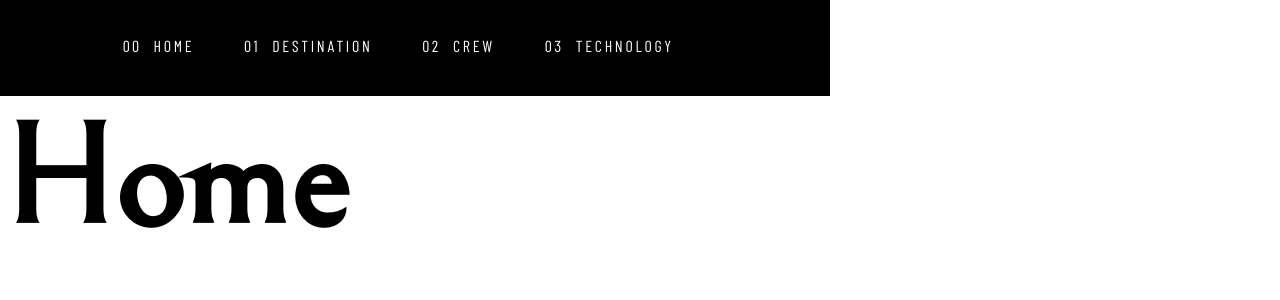
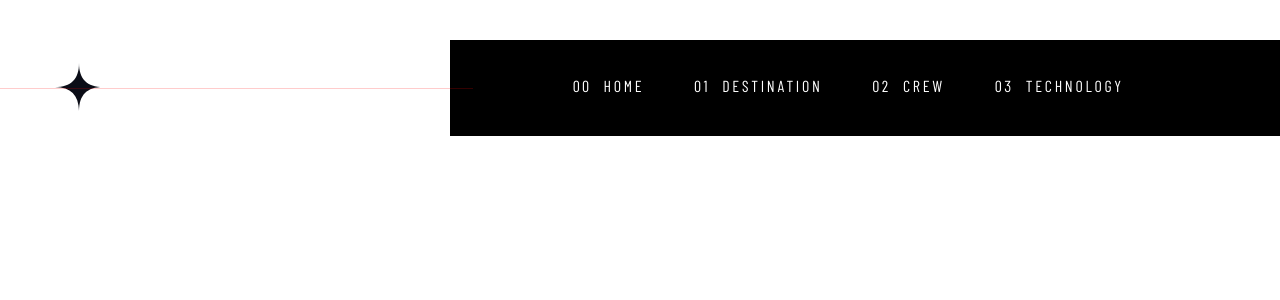
Before and after one commit to ElieB77/space_tourism, a Next.js app in the folder space_tourism/: page / in a window 1280 px wide. Shown: the top 300 px of the page. Built offline with nearby package versions, Linux system fonts and the light colour scheme.

Commit message:
Add Header component.

```diff
--- a/space_tourism/src/app/(routes)/layout.tsx
+++ b/space_tourism/src/app/(routes)/layout.tsx
@@ -1,6 +1,7 @@
 import "@/app/_styles/main.scss";
 import { Navbar } from "../_components/Navbar";
 import data from "@/app/_assets/data.json";
+import { Header } from "../_components/Header";
 
 export default function RootLayout({
   children,
@@ -10,7 +11,7 @@ export default function RootLayout({
   return (
     <html lang="en">
       <body>
-        <Navbar data={data.menu} />
+        <Header navbar={<Navbar data={data.menu} />} />
         {children}
       </body>
     </html>
--- a/space_tourism/src/app/(routes)/page.tsx
+++ b/space_tourism/src/app/(routes)/page.tsx
@@ -1,9 +1,5 @@
-import "@/app/_styles/main.scss";
+import "@/app/_styles/pages/_home.scss";
 
 export default function Home() {
-  return (
-    <main>
-      <h1 className="h1">Home</h1>
-    </main>
-  );
+  return <div className="__home"></div>;
 }
--- /dev/null
+++ b/space_tourism/src/app/_components/Header/index.tsx
@@ -0,0 +1,24 @@
+import "@/app/_styles/components/_header.scss";
+import Image from "next/image";
+import Link from "next/link";
+
+interface HeaderProps {
+  navbar: JSX.Element;
+}
+
+export const Header = (props: HeaderProps): JSX.Element => {
+  return (
+    <div className="__header">
+      <Link href={"/"}>
+        <Image
+          src={"/images/shared/logo.svg"}
+          width={48}
+          height={48}
+          alt="Logo"
+          priority
+        />
+      </Link>
+      {props.navbar}
+    </div>
+  );
+};
--- a/space_tourism/src/app/_components/Navbar/index.tsx
+++ b/space_tourism/src/app/_components/Navbar/index.tsx
@@ -11,15 +11,18 @@ interface NavbarProps {
   data: INavlink[];
 }
 
-export const Navbar = (props: NavbarProps) => {
+export const Navbar = (props: NavbarProps): JSX.Element => {
   return (
     <div className="__navbar">
+      <hr />
       {props.data.map((el: INavlink) => {
         return (
-          <Link className="nav_link" key={el.index} href={el.to}>
-            <span>{el.index}</span>
-            <span>{el.link}</span>
-          </Link>
+          <>
+            <Link className="nav_link" key={el.index} href={el.to}>
+              <span>{el.index}</span>
+              <span>{el.link}</span>
+            </Link>
+          </>
         );
       })}
     </div>
--- a/space_tourism/src/app/_styles/base/_reset.scss
+++ b/space_tourism/src/app/_styles/base/_reset.scss
@@ -12,6 +12,7 @@
 
 body {
   font-family: $barlow;
+  overflow: hidden;
 }
 
 // input,
--- /dev/null
+++ b/space_tourism/src/app/_styles/components/_header.scss
@@ -0,0 +1,10 @@
+.__header {
+  display: flex;
+  align-items: center;
+  justify-content: space-between;
+  padding-top: 40px;
+
+  & img {
+    margin-left: 55px;
+  }
+}
--- a/space_tourism/src/app/_styles/components/_index.scss
+++ b/space_tourism/src/app/_styles/components/_index.scss
@@ -0,0 +1,2 @@
+@forward "navbar";
+@forward "header";
--- a/space_tourism/src/app/_styles/components/_navbar.scss
+++ b/space_tourism/src/app/_styles/components/_navbar.scss
@@ -8,6 +8,18 @@
   align-items: center;
   gap: 50px;
   padding: 0 0 0 123px;
+  position: relative;
+
+  & hr {
+    position: absolute;
+    width: 473px;
+    height: 1px;
+    background-color: red !important;
+    color: red;
+    left: -450px;
+    border: none;
+    opacity: 0.2;
+  }
 
   & a {
     height: 96px;
--- a/space_tourism/src/app/_styles/globals.scss
+++ /dev/null
@@ -1,30 +0,0 @@
-@font-face {
-  font-family: "Bellefair";
-  src: url(/fonts/Bellefair-Regular.otf) format("truetype");
-  font-display: swap;
-}
-
-@font-face {
-  font-family: "Barlow Condensed";
-  src: url(/fonts/BarlowCondensed-Regular-webfont.woff) format("truetype");
-  font-display: swap;
-}
-
-@font-face {
-  font-family: "Barlow";
-  src: url(/fonts/Barlow-Regular.ttf) format("truetype");
-  font-display: swap;
-}
-
-$dark: #0b0d17;
-$light: #fff;
-$bright: #d0d6f9;
-
-:root {
-  --data-dark-color: $dark;
-  --data-light-color: $light;
-  --data-bright-color: $bright;
-  --data-font-bellefair: "Bellefair";
-  --data-font-barlow: "Barlow";
-  --data-font-barlow-condensed: "Barlow Condensed";
-}
--- /dev/null
+++ b/space_tourism/src/app/_styles/pages/_home.scss
@@ -0,0 +1,3 @@
+.__home {
+  background-image: url("/images/home/background-home-desktop");
+}
--- a/space_tourism/src/app/_styles/pages/_index.scss
+++ b/space_tourism/src/app/_styles/pages/_index.scss
@@ -0,0 +1 @@
+@forward "home";
```
